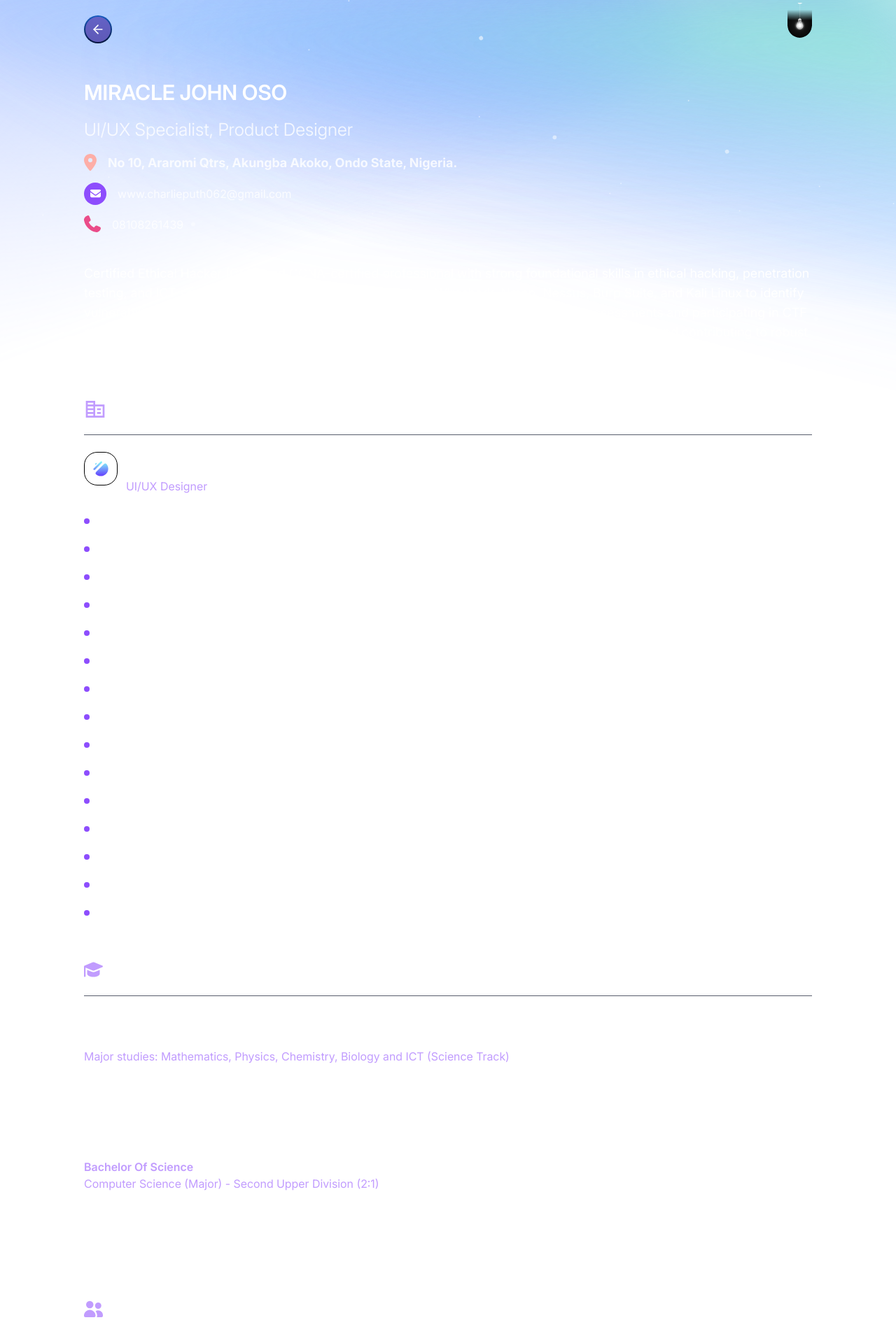
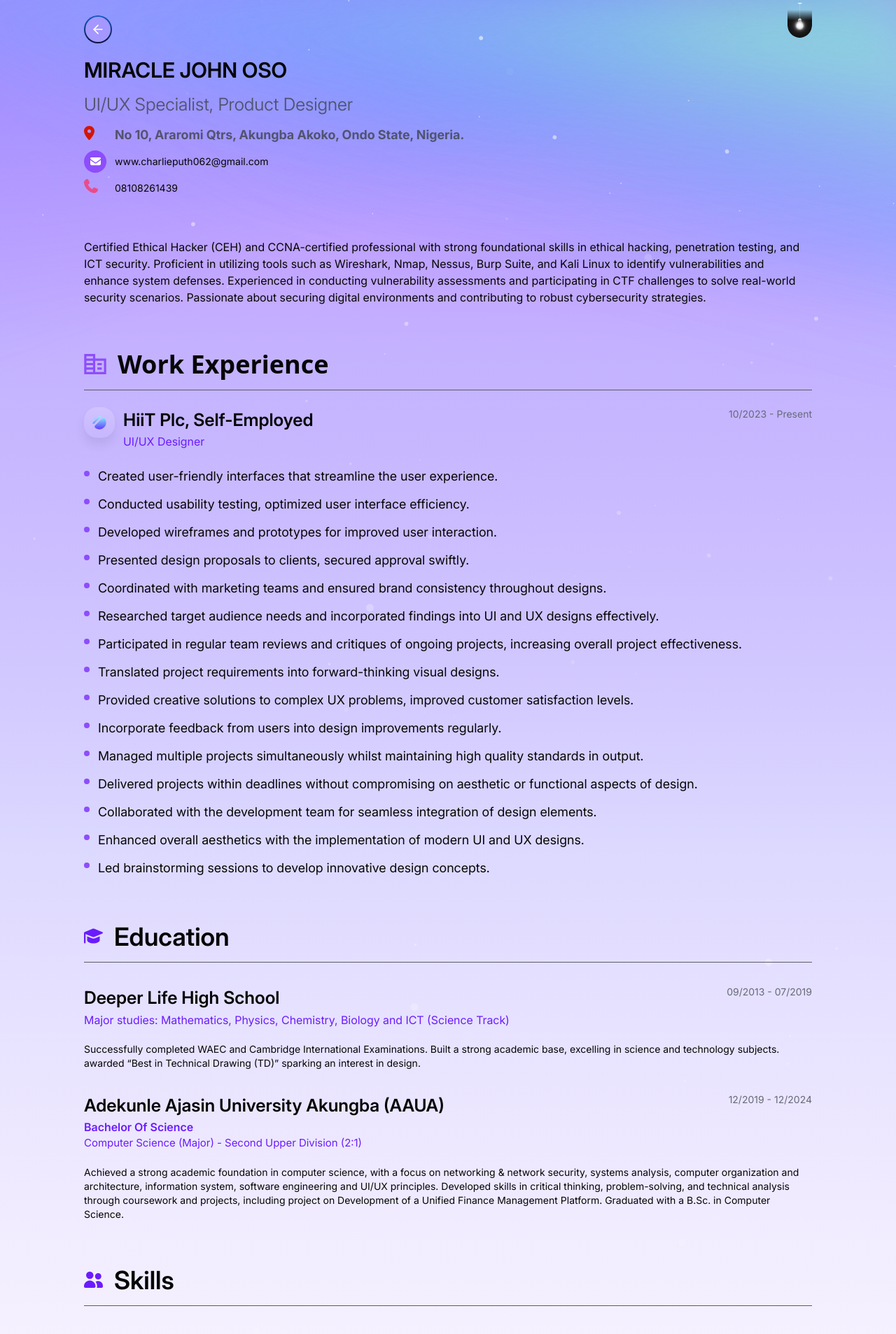
Before and after one commit to zayonsoft/oso-miracle-portfolio, a React (Vite) app: page /resume in a window 1280 px wide. Shown: the top 1907 px of the page at 70% size. Built offline with nearby package versions, Linux system fonts and the light colour scheme.

Commit message:
Adjusted Small Size Texts on Resume and Adjusted dark Theme color gradient

```diff
--- a/src/App.css
+++ b/src/App.css
@@ -1,4 +1,6 @@
 @import "tailwindcss";
+
+@custom-variant dark (&:where(.dark, .dark *));
 
 @font-face {
   font-family: "Montserrat";
--- /dev/null
+++ b/src/contexts/ThemeContext.jsx
@@ -0,0 +1,3 @@
+import { createContext } from "react";
+
+export const ThemeContext = createContext();
--- /dev/null
+++ b/src/contexts/ThemeProvider.jsx
@@ -0,0 +1,25 @@
+import { ThemeContext } from "./ThemeContext";
+import { useEffect, useState } from "react";
+
+export default function ThemeProvider({ children }) {
+  const [theme, setTheme] = useState("light");
+
+  useEffect(() => {
+    let savedTheme = localStorage.getItem("pageZsTheme") || "light";
+    document.documentElement.className = savedTheme;
+    setTheme(savedTheme);
+  }, []);
+
+  function toggleTheme() {
+    const newTheme = theme == "light" ? "dark" : "light";
+    document.documentElement.className = newTheme;
+    setTheme(newTheme);
+    localStorage.setItem("pageZsTheme", newTheme);
+  }
+
+  return (
+    <ThemeContext.Provider value={{ theme, toggleTheme }}>
+      {children}
+    </ThemeContext.Provider>
+  );
+}
--- a/src/pages/contact/contactform/SubmitButton.jsx
+++ b/src/pages/contact/contactform/SubmitButton.jsx
@@ -1,7 +1,7 @@
 export default function SubmitButton(props) {
   return (
     <p className="max-w-[500px] w-[90%] grid m-auto">
-      <button className="border border-black outline-none rounded-3xl p-1.5 font-montserrat font-semibold">
+      <button className="border border-black outline-none rounded-3xl p-1.5 font-montserrat font-semibold hover:border-[#448EF9] hover:bg-[#448EF9] hover:text-white">
         {" "}
         Submit Form
       </button>
--- a/src/pages/resume/Education.jsx
+++ b/src/pages/resume/Education.jsx
@@ -5,28 +5,32 @@ export default function Education(props) {
     <div className="grid gap-8 font-inter">
       <h2 className="flex items-center gap-4 pt-2 pb-4 border-b border-[#585D6C]">
         {/* ADD CONDITIONAL RENDERING */}
-        <span className="text-[#C19CFE] text-2xl">
+        <span className="text-[#6A1CFD] dark:text-[#C19CFE] text-2xl max-[650px]:text-xl">
           <FontAwesomeIcon icon={faGraduationCap} />
         </span>
-        <span className="text-white font-semibold text-4xl">Education</span>
+        <span className="text-[#050607] dark:text-white font-semibold text-4xl max-[650px]:text-[23px]">
+          Education
+        </span>
       </h2>
 
       <section className="grid gap-5">
         <div className="flex justify-between">
           <div className="flex gap-3 font-inter">
             <div className="grid gap-0">
-              <h3 className="text-white text-[28px] font-semibold">
+              <h3 className="text-[#050607] dark:text-white text-[25px] max-[650px]:text-[18px] font-semibold">
                 Deeper Life High School
               </h3>
-              <p className="text-[#C19CFE] text-[16px] font-normal">
+              <p className="text-[#6A1CFD] dark:text-[#C19CFE] text-[16px] font-normal max-[650px]:text-[13px]">
                 Major studies: Mathematics, Physics, Chemistry, Biology and ICT
                 (Science Track)
               </p>
             </div>
           </div>
-          <p className="font-inter text-[#FFFFFFCC]">09/2013 - 07/2019</p>
+          <p className="font-inter text-[#656A7B] dark:text-[#FFFFFFCC] text-sm">
+            09/2013 - 07/2019
+          </p>
         </div>
-        <p className="font-inter text-sm text-white">
+        <p className="font-inter text-sm text-[#050607] dark:text-white max-[650px]:text-xs">
           Successfully completed WAEC and Cambridge International Examinations.
           Built a strong academic base, excelling in science and technology
           subjects. awarded “Best in Technical Drawing (TD)” sparking an
@@ -38,20 +42,22 @@ export default function Education(props) {
         <div className="flex justify-between">
           <div className="flex gap-3 font-inter">
             <div className="grid gap-0">
-              <h3 className="text-white text-[28px] font-semibold">
+              <h3 className="text-[#050607] dark:text-white text-[25px] max-[650px]:text-[18px] font-semibold">
                 Adekunle Ajasin University Akungba (AAUA)
               </h3>
-              <p className="text-[#C19CFE] text-[16px] font-semibold">
+              <p className="text-[#6A1CFD] dark:text-[#C19CFE] text-[16px] max-[650px]:text-[13px] font-semibold">
                 Bachelor Of Science
               </p>
-              <p className="text-[#C19CFE] text-[16px] font-normal">
+              <p className="text-[#6A1CFD] dark:text-[#C19CFE] text-[15px] max-[650px]:text-[12px] font-normal">
                 Computer Science (Major) - Second Upper Division (2:1)
               </p>
             </div>
           </div>
-          <p className="font-inter text-[#FFFFFFCC]">12/2019 - 12/2024</p>
+          <p className="font-inter text-[#656A7B] text-sm dark:text-[#FFFFFFCC]">
+            12/2019 - 12/2024
+          </p>
         </div>
-        <p className="font-inter text-sm text-white">
+        <p className="font-inter text-sm text-[#050607] dark:text-white max-[650px]:text-xs ">
           Achieved a strong academic foundation in computer science, with a
           focus on networking & network security, systems analysis, computer
           organization and architecture, information system, software
--- a/src/pages/resume/ResumeSection.jsx
+++ b/src/pages/resume/ResumeSection.jsx
@@ -1,9 +1,13 @@
 import ResumeWrapper from "./ResumeWrapper";
+
+import ThemeProvider from "../../contexts/ThemeProvider";
 
 export default function ResumeSection(props) {
   return (
-    <section>
-      <ResumeWrapper />
-    </section>
+    <ThemeProvider>
+      <section>
+        <ResumeWrapper />
+      </section>
+    </ThemeProvider>
   );
 }
--- a/src/pages/resume/ResumeWrapper.jsx
+++ b/src/pages/resume/ResumeWrapper.jsx
@@ -1,84 +1,106 @@
 import "../home/styles/footer/footer.css";
 import "./styles/resume.css";
 import DarkThemeBulb from "./styles/dark_theme_bulb.svg";
+import LightThemeBulb from "./styles/light_theme_bulb.svg";
 
 import { ArrowLeft } from "lucide-react";
 import { FontAwesomeIcon } from "@fortawesome/react-fontawesome";
 import { faLocationDot } from "@fortawesome/free-solid-svg-icons";
 import { faPhone, faEnvelope } from "@fortawesome/free-solid-svg-icons";
-import { useState } from "react";
+import { useContext, useEffect } from "react";
+import { ThemeContext } from "../../contexts/ThemeContext";
 import WorkExperience from "./WorkExperience";
 import Education from "./Education";
 import Skills from "./Skills";
+import { useNavigate } from "react-router-dom";
 
 export default function ResumeWrapper(props) {
-  const [theme, setTheme] = useState("dark");
+  const { theme, toggleTheme } = useContext(ThemeContext);
+
+  const navigate = useNavigate();
 
   return (
-    <section className="relative py-3.5 px-[120px] min-h-screen dark:bg-[#000000] max-[850px]:px-[70px] max-[550px]:px-[40px]">
+    <section className="relative grid gap-2 py-3.5 pb-12 px-[120px] min-h-screen bg-white dark:bg-[black]  max-[850px]:px-[70px] max-[550px]:px-[25px]">
       {/* THE DIV THAT WRAPS THE STAR UNDERLAY AND LINEAR GRADIENT */}
-
       <div className="resume-effect absolute top-0 bottom-0 left-0 right-0"></div>
       <div className="flares-effect absolute top-0 h-[100vh] left-0 right-0"></div>
       <div className="stars-effect absolute top-0 bottom-1/2 left-0 right-0"></div>
-      {/* The DIV THAT WRAPS THE MAIN THING */}
-      <div className="grid gap-10 relative">
+      {/* DESIGN SIDE ENDS  */}
+
+      {/* THE BACK ARROW */}
       <div className="relative flex justify-between items-center">
         {/* Back Arrow DIV */}
-
         <div className="gradient-border rounded-full">
           <button
-              onClick={(e) => scrollToTop(e)}
-              className="back-btn text-white rounded-full w-9 h-9 text-center grid justify-center content-center cursor-pointer outline-none"
+            onClick={() => navigate("/")}
+            className="bg-[#a497ff] dark:bg-[#5c5bb4] hover:bg-transparent max-[650px]:bg-[#849efd] max-[950px]:dark:bg-[#5f78ca] text-white rounded-full w-9 h-9 text-center grid justify-center content-center cursor-pointer outline-none"
             type="button"
           >
             {" "}
             <ArrowLeft size={20} />{" "}
           </button>
         </div>
+        {/* BACK ARROW ENDS */}
 
         {/* THE BULB ICON DIV */}
         <div>
           <div className="relative top-[-10px]">
-              <button className="cursor-pointer w-[35px]">
+            <button
+              onClick={() => {
+                toggleTheme();
+              }}
+              className="outline-none cursor-pointer w-[35px]"
+            >
+              {theme == "dark" ? (
                 <img src={DarkThemeBulb} alt="" />
+              ) : (
+                <img src={LightThemeBulb} alt="" />
+              )}
             </button>
           </div>
         </div>
+        {/* BULB ICON ENDS */}
       </div>
-        <div className="grid gap-3 font-inter">
-          <h1 className="text-[30px] font-semibold text-white">
+
+      {/* THIS PART CONTAINS THE MAIN PAGE CONTENT */}
+      <div className="grid gap-14 relative">
+        <div className="grid gap-2 font-inter">
+          <h1 className="text-[30px] font-semibold text-[#050607] dark:text-white max-[650px]:text-[23px]">
             MIRACLE JOHN OSO
           </h1>
-          <h3 className="text-[25px] font-[350] text-[#FFFFFFCC]">
+          <h3 className="text-[25px] font-[350] text-[#3F424DCC] dark:text-[#FFFFFFCC] max-[650px]:text-[15px]">
             UI/UX Specialist, Product Designer
           </h3>
-          <p className="flex gap-4 items-center">
-            <span className="text-[#FDAEA7] text-2xl">
+          <div className="grid gap-1.5">
+            <p className="flex gap-3 items-center">
+              <span className="text-[#D41503] dark:text-[#FDAEA7] text-xl w-8 h-8 max-[650px]:w-7 max-[650px]:h-7">
                 <FontAwesomeIcon icon={faLocationDot} />
               </span>
-            <span className="text-[#FFFFFFCC] font-bold text-lg">
+              <span className="text-[#3F424DCC] dark:text-[#FFFFFFCC] font-bold text-lg max-[650px]:text-sm">
                 No 10, Araromi Qtrs, Akungba Akoko, Ondo State, Nigeria.{" "}
               </span>
             </p>
-          <p className="flex gap-4 items-center">
-            <span className="flex items-center justify-center bg-[#8D4DFD] p-1 rounded-full w-8 h-8 text-[#FFFFFF] text-[15px]">
+            <p className="flex gap-3 items-center">
+              <span className="flex items-center justify-center bg-[#8D4DFD] p-1 rounded-full w-8 h-8 max-[650px]:w-7 max-[650px]:h-7 text-[#FFFFFF] text-[15px] max-[650px]:text-[12px]">
                 <FontAwesomeIcon icon={faEnvelope} />
               </span>
-            <span className="text-[#FFFFFFCC] font-normal">
+              <span className="text-[#050607] dark:text-[#FFFFFFCC] font-normal text-sm">
                 www.charlieputh062@gmail.com
               </span>
             </p>
-          <p className="flex gap-4 items-center">
-            <span className="text-[#EA4C89] text-2xl">
+            <p className="flex gap-3 items-center">
+              <span className="w-8 h-8 max-[650px]:w-7 max-[650px]:h-7 text-[#EA4C89] text-xl">
                 <FontAwesomeIcon icon={faPhone} />
               </span>
-            <span className="text-[#FFFFFFCC] font-normal">08108261439</span>
+              <span className="text-[#050607] dark:text-[#FFFFFFCC] font-normal text-sm">
+                08108261439
+              </span>
             </p>
+          </div>
         </div>
 
         <div>
-          <p className="font-inter text-[#FFFFFF] text-lg font-normal">
+          <p className="font-inter text-[#050607] dark:text-[#FFFFFF] text-[16px] font-normal max-[650px]:text-sm">
             Certified Ethical Hacker (CEH) and CCNA-certified professional with
             strong foundational skills in ethical hacking, penetration testing,
             and ICT security. Proficient in utilizing tools such as Wireshark,
--- a/src/pages/resume/SkillList.jsx
+++ b/src/pages/resume/SkillList.jsx
@@ -5,7 +5,9 @@ export default function SkillList({ value }) {
         type="button"
         className="bg-[#8D4DFD] block w-2 h-2 rounded-full"
       ></button>
-      <span className="font-inter font-normal text-sm text-white">{value}</span>
+      <span className="font-inter font-normal text-sm max-[650px]:text-[13px] text-[#050607] dark:text-white">
+        {value}
+      </span>
     </div>
   );
 }
--- a/src/pages/resume/Skills.jsx
+++ b/src/pages/resume/Skills.jsx
@@ -6,15 +6,17 @@ export default function Skills(props) {
     <div className="grid gap-8 font-inter">
       <h2 className="flex items-center gap-4 pt-2 pb-4 border-b border-[#585D6C]">
         {/* ADD CONDITIONAL RENDERING */}
-        <span className="text-[#C19CFE] text-2xl">
+        <span className="text-[#6A1CFD] dark:text-[#C19CFE] text-2xl max-[650px]:text-xl">
           <FontAwesomeIcon icon={faUserFriends} />
         </span>
-        <span className="text-white font-semibold text-4xl">Skills</span>
+        <span className="text-[#050607] dark:text-white font-semibold text-4xl max-[650px]:text-[23px]">
+          Skills
+        </span>
       </h2>
 
       <section className="grid gap-5">
         <div className="grid gap-5">
-          <h3 className="text-white text-[28px] font-semibold">
+          <h3 className="text-[#050607] dark:text-white text-[28px] max-[650px]:text-[22px] font-semibold">
             Ethical Hacking & Cybersecurity
           </h3>
           <ul className="grid gap-4">
@@ -34,7 +36,7 @@ export default function Skills(props) {
 
       <section className="grid gap-5">
         <div className="grid gap-5">
-          <h3 className="text-white text-[28px] font-semibold">
+          <h3 className="text-[#050607] dark:text-white text-[28px] max-[650px]:text-[22px] font-semibold">
             Soft Skills and General Competencies
           </h3>
           <ul className="grid gap-4">
@@ -46,7 +48,7 @@ export default function Skills(props) {
       </section>
       <section className="grid gap-5">
         <div className="grid gap-5">
-          <h3 className="text-white text-[28px] font-semibold">
+          <h3 className="text-[#050607] dark:text-white text-[28px] max-[650px]:text-[22px] font-semibold">
             Certifications
           </h3>
           <ul className="grid gap-4">
--- a/src/pages/resume/WorkExpList.jsx
+++ b/src/pages/resume/WorkExpList.jsx
@@ -1,11 +1,16 @@
 export default function WorkExpList({ value }) {
   return (
-    <div className="flex gap-3 items-center">
-      <button
-        type="button"
-        className="bg-[#8D4DFD] block w-2 h-2 rounded-full"
-      ></button>
-      <span className="font-inter font-normal text-lg text-white">{value}</span>
+    <div className="flex gap-3 items-start content-start">
+      <span className="py-1.5">
+        <button
+          type="button"
+          className="bg-[#8D4DFD] block w-2 h-2 rounded-full"
+        ></button>
+      </span>
+
+      <span className=" font-inter font-normal text-lg text-[#050607] max-[650px]:text-[13px] dark:text-white">
+        {value}
+      </span>
     </div>
   );
 }
--- a/src/pages/resume/WorkExperience.jsx
+++ b/src/pages/resume/WorkExperience.jsx
@@ -1,10 +1,17 @@
 import DarkWorkExpIcon from "./styles/work_experience_dark.svg";
+import LightWorkExpIcon from "./styles/work_experience_light.svg";
 import HiitLogo from "./styles/hiit_logo.svg";
 import WorkExpList from "./WorkExpList";
 
 import { v4 } from "uuid";
 
+import { useContext } from "react";
+
+import { ThemeContext } from "../../contexts/ThemeContext";
+
 export default function WorkExperience(props) {
+  const { theme } = useContext(ThemeContext);
+
   const workExpData = [
     {
       id: v4(),
@@ -87,28 +94,34 @@ export default function WorkExperience(props) {
         {/* ADD CONDITIONAL RENDERING */}
         <span>
           {" "}
-          <img className="w-8" src={DarkWorkExpIcon} alt="" />{" "}
+          <img
+            className="w-8 max-[650px]:w-7"
+            src={theme == "light" ? LightWorkExpIcon : DarkWorkExpIcon}
+            alt=""
+          />{" "}
         </span>
-        <span className="text-white font-semibold text-4xl">
+        <span className="text-[#050607] dark:text-white font-semibold text-4xl max-[650px]:text-[23px]">
           Work Experience
         </span>
       </h2>
 
       <div className="flex justify-between">
         <div className="flex gap-3 font-inter">
-          <span className="logo-shadow w-12 h-12 block p-3 rounded-[19px]">
+          <span className="logo-shadow w-11 h-11 block p-3 rounded-[19px]">
             <img className="w-6" src={HiitLogo} alt="" />
           </span>
           <div>
-            <h3 className="text-white text-[25px] font-semibold">
+            <h3 className="text-[#050607] dark:text-white text-[25px] max-[650px]:text-[18px] font-semibold">
               HiiT Plc, Self-Employed
             </h3>
-            <p className="text-[#C19CFE] text-[16px] font-normal">
+            <p className="text-[#6A1CFD] dark:text-[#C19CFE] text-[16px] font-normal max-[650px]:text-[13px]">
               UI/UX Designer
             </p>
           </div>
         </div>
-        <p className="font-inter text-[#FFFFFFCC]">10/2023 - Present</p>
+        <p className="font-inter text-[#656A7B] text-sm dark:text-[#FFFFFFCC]">
+          10/2023 - Present
+        </p>
       </div>
       {/* COMPANY HEADER ENDS HERE */}
 
--- a/src/pages/resume/styles/resume.css
+++ b/src/pages/resume/styles/resume.css
@@ -1,15 +1,27 @@
-@media (prefers-color-scheme: dark) {
 .resume-effect {
   background: linear-gradient(
       180deg,
-        #210f30 5%,
-        rgba(22, 17, 80, 0.494792) 60.78%,
-        rgba(29, 9, 46, 0) 65%
+      #c985ff -7.54%,
+      rgba(183, 176, 255, 0.494792) 20.78%,
+      rgba(224, 190, 251, 0) 50%
     ),
-      url(../styles/dark_effects.svg);
+    url(../styles/light_effects.svg);
   background-position: top;
   background-size: cover;
 }
+
+.dark .resume-effect {
+  background: linear-gradient(
+      180deg,
+      #4d216e -08.54%,
+      #4d216e 0.54%,
+      rgba(0, 0, 0, 1) 40%,
+      rgba(0, 0, 0, 1) 50%,
+      rgba(12, 4, 19, 0.557) 100%
+    ),
+    url(../styles/light_effects.svg);
+  background-position: top;
+  background-size: cover;
 }
 .flares-effect {
   background: url(./flares.svg);
@@ -21,17 +33,9 @@
   background-size: cover;
   background-position: top center;
 }
-.back-btn {
-  background: linear-gradient(180deg, #6462c5 0%, #5e59b7 100%);
-}
-.back-btn:hover {
-  background: transparent;
-}
 
 .logo-shadow {
-  border: 1px solid;
-
-  box-shadow: 0px 0px 1px 1px rgba(255, 255, 255, 0.5);
+  box-shadow: 0px 10px 15px 0px #00000014;
   background: linear-gradient(
     180deg,
     rgba(255, 255, 255, 0.2) 0%,
```
Also changed, not shown: src/pages/resume/styles/light_effects.svg (added), src/pages/resume/styles/work_experience_light.svg (added). Lines whose indentation alone changed are shown as unchanged.
